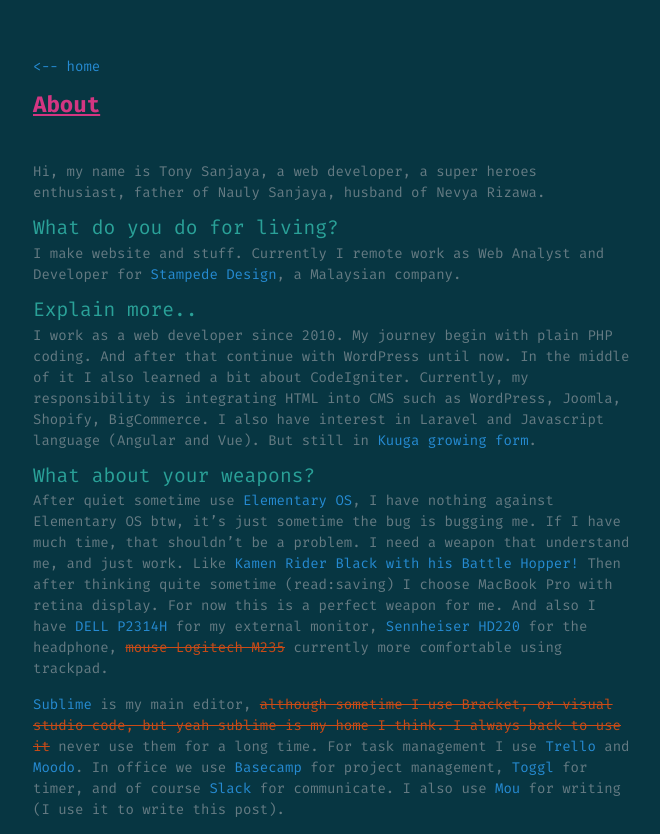
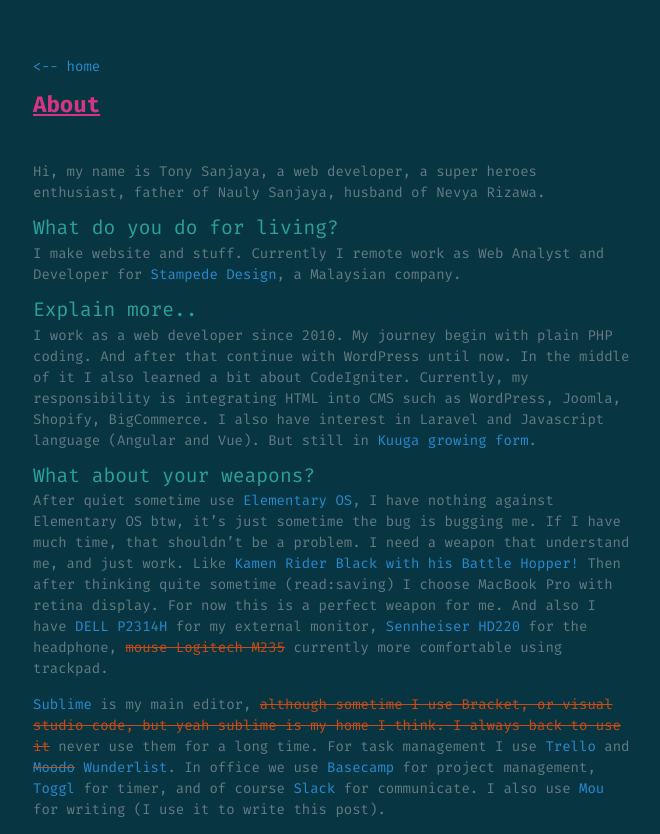
Before and after one commit to sanjayatony/sanjayatony.github.io, a Jekyll site: the page built from about.md, in a window 1280 px wide. Shown: the top 834 px of the page, without its empty margins (307-967 px from the left). Built offline with Jekyll 4.4.1, drawn with Linux system fonts in a browser that asks for light colours; nearby versions of some CDN libraries.

Commit message:
update about page

```diff
--- a/about.md
+++ b/about.md
@@ -14,7 +14,7 @@
 ## What about your weapons?
 After quiet sometime use [Elementary OS](https://elementary.io/){:target="_blank"}, I have nothing against Elementary OS btw, it's just sometime the bug is bugging me. If I have much time, that shouldn't be a problem. I need a weapon that understand me, and just work. Like <a class="fancybox" href="{{ "upload/krblack-hopper.jpg" | prepend: site.baseurl }}" title="Kamen Rider Black with Battle Hopper">Kamen Rider Black with his Battle Hopper!</a> Then after thinking quite sometime (read:saving) I choose MacBook Pro with retina display. For now this is a perfect weapon for me. And also I have [DELL P2314H](http://www.dell.com/ed/business/p/dell-p2314h/pd){:target="_blank"} for my external monitor, [Sennheiser HD220](https://www.amazon.com/Sennheiser-202-Professional-Headphones-Black/dp/B003LPTAYI){:target="_blank"} for the headphone, ~~mouse Logitech M235~~ currently more comfortable using trackpad.
 
-[Sublime](https://www.sublimetext.com/){:target="_blank"} is my main editor, ~~although sometime I use Bracket, or visual studio code, but yeah sublime is my home I think. I always back to use it~~ never use them for a long time. For task management I use [Trello](https://trello.com/){:target="_blank"} and [Moodo](https://www.moo.do/){:target="_blank"}. In office we use [Basecamp](https://basecamp.com/){:target="_blank"} for project management, [Toggl](https://toggl.com){:target="_blank"} for timer, and of course [Slack](https://slack.com/){:target="_blank"} for communicate. I also use [Mou](http://25.io/mou/){:target="_blank"} for writing (I use it to write this post).
+[Sublime](https://www.sublimetext.com/){:target="_blank"} is my main editor, ~~although sometime I use Bracket, or visual studio code, but yeah sublime is my home I think. I always back to use it~~ never use them for a long time. For task management I use [Trello](https://trello.com/){:target="_blank"} and ~~[Moodo](https://www.moo.do/){:target="_blank"}~~ [Wunderlist](https://www.wunderlist.com/){:target:"_blank"}. In office we use [Basecamp](https://basecamp.com/){:target="_blank"} for project management, [Toggl](https://toggl.com){:target="_blank"} for timer, and of course [Slack](https://slack.com/){:target="_blank"} for communicate. I also use [Mou](http://25.io/mou/){:target="_blank"} for writing (I use it to write this post).
 
 ## What should I do if I want to contact you?
 Light up the [bat signal](/bat-signal).
```
